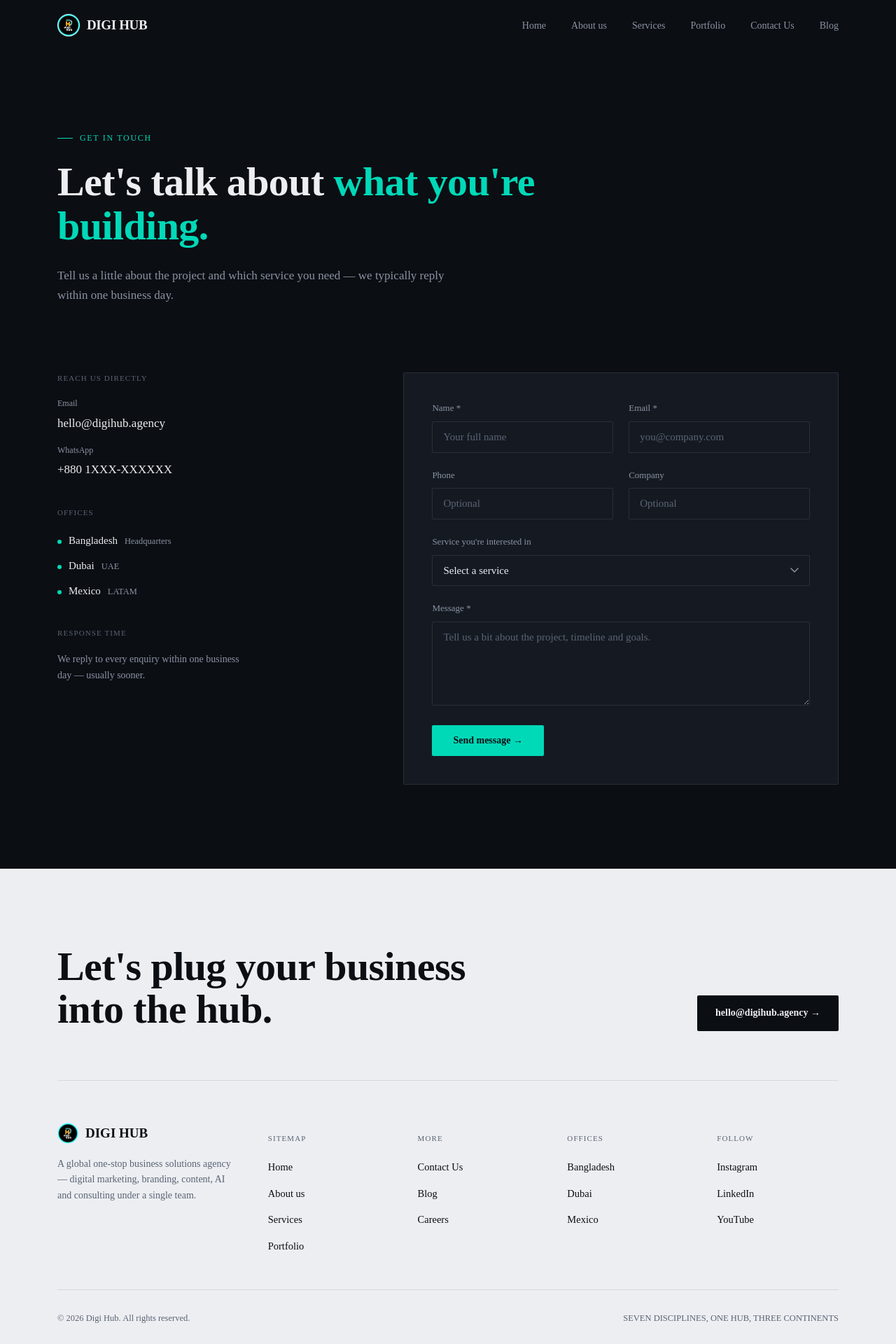
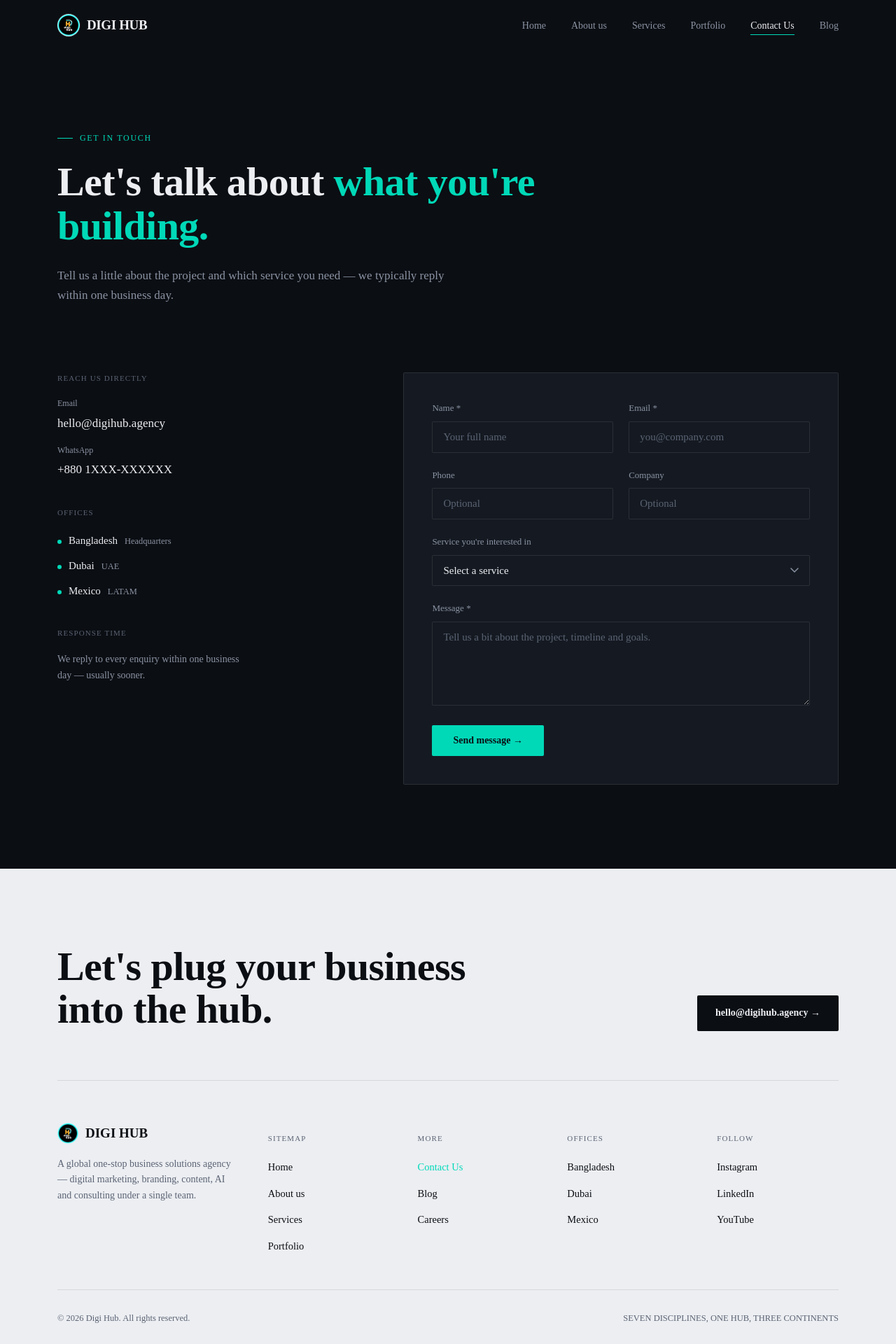
Before and after one commit to rijwankhan81/digi-hub, a Next.js app: page /contact in a window 1280 px wide. Shown: the top 1920 px of the page at 70% size. Built offline with nearby package versions, Linux system fonts and the light colour scheme.

Commit message:
fix issue

```diff
--- a/src/components/Footer/Footer.tsx
+++ b/src/components/Footer/Footer.tsx
@@ -96,8 +96,8 @@ export default function Footer() {
             <ul>
               <li>
                 <a
-                  href={hash("#contact")}
-                  className={linkClass(isActive({ hash: "/contact" }))}
+                  href="/contact"
+                  className={linkClass(isActive({ page: "/contact" }))}
                 >
                   Contact Us
                 </a>
--- a/src/components/Header/Header.tsx
+++ b/src/components/Header/Header.tsx
@@ -19,7 +19,7 @@ const NAV_LINKS: NavLink[] = [
   { label: "About us", page: "/about" },
   { label: "Services", hash: "#services" },
   { label: "Portfolio", page: "/portfolio" },
-  { label: "Contact Us", hash: "/contact" },
+  { label: "Contact Us", page: "/contact" },
   { label: "Blog", hash: "#blog" },
 ];
 
```
